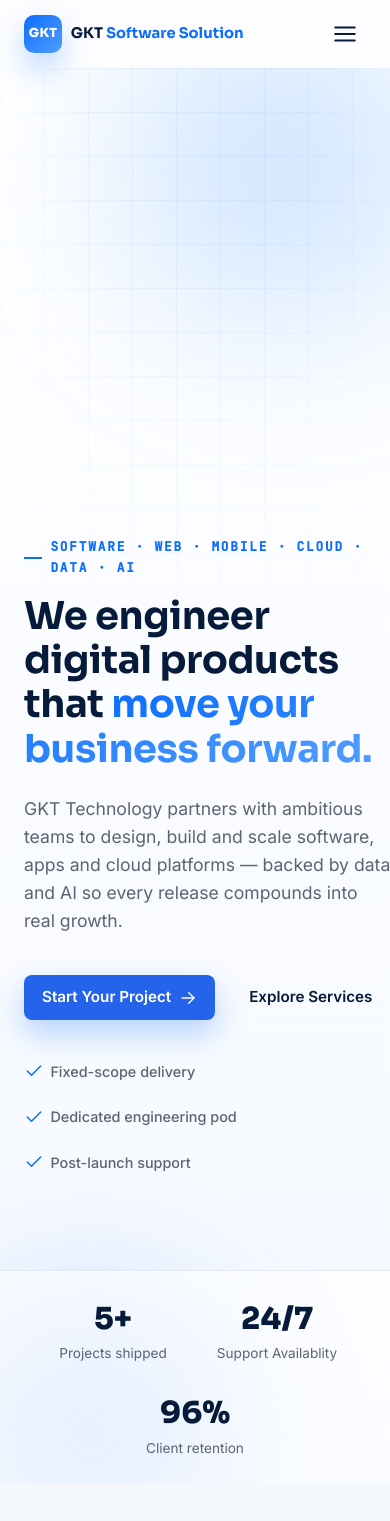
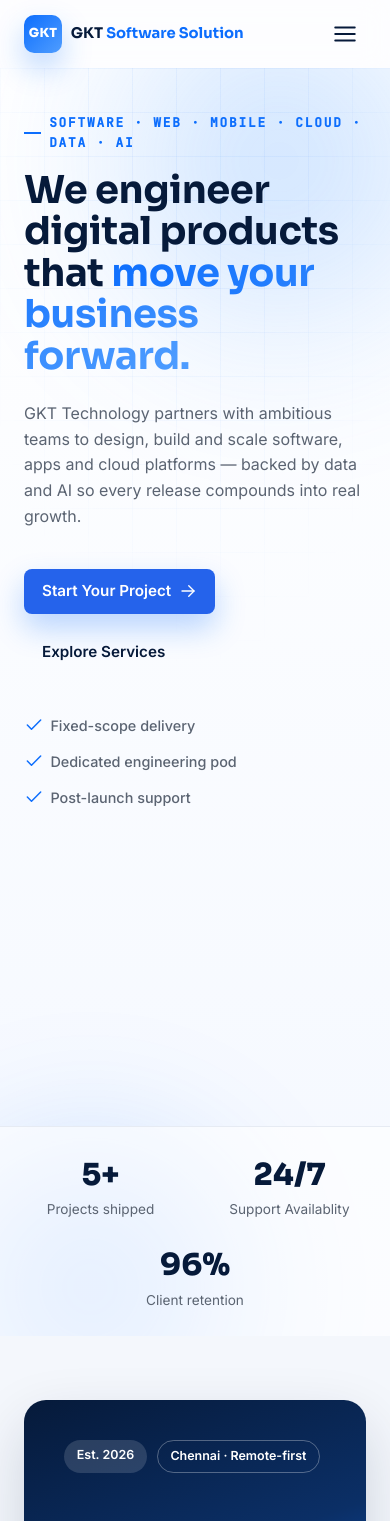
Before and after one commit to gktsoftwareteam/GKT-Website, a React (Create React App) app in the folder frontend/: page / in a window 390 px wide. Shown: the top 1521 px of the page. Built offline with nearby package versions, Linux system fonts and the light colour scheme.

Commit message:
mobile issue fixed

```diff
--- a/frontend/src/css/hero.css
+++ b/frontend/src/css/hero.css
@@ -1,261 +1,702 @@
+/* =========================================
+   HERO
+========================================= */
+
 .hero {
   position: relative;
+  width: 100%;
+  max-width: 100%;
+  min-width: 0;
+
   overflow: hidden;
+
   padding-top: var(--space-2xl);
+
   background: var(--gradient-surface);
 }
+
+
+/* =========================================
+   HERO BACKDROP
+========================================= */
 
 .hero__backdrop {
   position: absolute;
   inset: 0;
+
+  width: 100%;
+  height: 100%;
+
   z-index: 0;
+
   overflow: hidden;
 }
 
+
+/* =========================================
+   BLOBS
+========================================= */
+
 .hero__blob {
   position: absolute;
+
   border-radius: 50%;
+
   filter: blur(70px);
+
   opacity: 0.35;
+
   animation: float 12s ease-in-out infinite;
+
+  pointer-events: none;
 }
+
 .hero__blob--one {
   width: 460px;
   height: 460px;
+
   top: -160px;
   right: -120px;
-  background: radial-gradient(circle, var(--color-secondary), transparent 70%);
+
+  background:
+    radial-gradient(
+      circle,
+      var(--color-secondary),
+      transparent 70%
+    );
 }
+
 .hero__blob--two {
   width: 380px;
   height: 380px;
+
   bottom: -140px;
   left: -100px;
-  background: radial-gradient(circle, var(--color-primary), transparent 70%);
+
+  background:
+    radial-gradient(
+      circle,
+      var(--color-primary),
+      transparent 70%
+    );
+
   animation-delay: -6s;
 }
 
+
+/* =========================================
+   BACKGROUND GRID
+========================================= */
+
 .hero__grid {
   position: absolute;
+
   inset: 0;
-  background-image: linear-gradient(rgba(13, 110, 253, 0.05) 1px, transparent 1px),
-    linear-gradient(90deg, rgba(13, 110, 253, 0.05) 1px, transparent 1px);
+
+  width: 100%;
+  height: 100%;
+
+  background-image:
+    linear-gradient(
+      rgba(13, 110, 253, 0.05) 1px,
+      transparent 1px
+    ),
+    linear-gradient(
+      90deg,
+      rgba(13, 110, 253, 0.05) 1px,
+      transparent 1px
+    );
+
   background-size: 44px 44px;
-  mask-image: radial-gradient(ellipse 80% 60% at 50% 0%, black 30%, transparent 80%);
+
+  mask-image:
+    radial-gradient(
+      ellipse 80% 60% at 50% 0%,
+      black 30%,
+      transparent 80%
+    );
+
+  pointer-events: none;
 }
 
+
+/* =========================================
+   FLOAT ANIMATION
+========================================= */
+
 @keyframes float {
-  0%, 100% { transform: translateY(0) scale(1); }
-  50% { transform: translateY(24px) scale(1.05); }
+  0%,
+  100% {
+    transform: translateY(0) scale(1);
+  }
+
+  50% {
+    transform: translateY(24px) scale(1.05);
+  }
 }
+
+
+/* =========================================
+   HERO CONTENT
+========================================= */
 
 .hero__inner {
   position: relative;
+
   z-index: 1;
+
+  width: 100%;
+  max-width: 100%;
+
   display: grid;
-  grid-template-columns: 1.05fr 0.95fr;
+
+  grid-template-columns: minmax(0, 1.05fr) minmax(0, 0.95fr);
+
   gap: var(--space-2xl);
+
   align-items: center;
+
   padding-bottom: var(--space-2xl);
+
+  min-width: 0;
+}
+
+
+/* =========================================
+   HERO COPY
+========================================= */
+
+.hero__copy {
+  min-width: 0;
+  max-width: 100%;
 }
 
 .hero__copy h1 {
   font-size: var(--fs-h1);
+
   margin-bottom: var(--space-md);
+
+  max-width: 100%;
 }
+
+
+/* =========================================
+   HIGHLIGHT
+========================================= */
 
 .hero__highlight {
   background: var(--gradient-primary);
+
   -webkit-background-clip: text;
   background-clip: text;
+
   color: transparent;
 }
 
+
+/* =========================================
+   LEAD
+========================================= */
+
 .hero__lead {
   font-size: 1.1rem;
+
   color: var(--color-text-muted);
+
   max-width: 540px;
+
   margin-bottom: var(--space-lg);
 }
 
+
+/* =========================================
+   CTA
+========================================= */
+
 .hero__cta-row {
   display: flex;
+
   gap: 1rem;
+
   flex-wrap: wrap;
+
   margin-bottom: var(--space-lg);
 }
 
+
+/* =========================================
+   TRUST
+========================================= */
+
 .hero__trust {
   display: flex;
+
   flex-wrap: wrap;
+
   gap: 1.4rem;
+
   color: var(--color-text-muted);
+
   font-size: 0.9rem;
+
   font-weight: 500;
+
+  padding: 0;
+  margin: 0;
+
+  list-style: none;
 }
+
 .hero__trust li {
   display: flex;
+
   align-items: center;
+
   gap: 0.4rem;
 }
+
 .hero__trust svg {
   color: var(--color-primary);
 }
 
-/* Visual panel */
+
+/* =========================================
+   VISUAL PANEL
+========================================= */
+
 .hero__visual {
   position: relative;
+
+  width: 100%;
+
+  max-width: 100%;
+
+  min-width: 0;
 }
 
 .hero__panel {
+  width: 100%;
+  max-width: 100%;
+
   background: var(--color-navy);
+
   border-radius: var(--radius-lg);
+
   box-shadow: var(--shadow-lg);
+
   overflow: hidden;
-  transform: perspective(1000px) rotateY(-6deg) rotateX(2deg);
-  transition: transform var(--transition-med);
+
+  transform:
+    perspective(1000px)
+    rotateY(-6deg)
+    rotateX(2deg);
+
+  transition:
+    transform var(--transition-med);
 }
+
 .hero__panel:hover {
-  transform: perspective(1000px) rotateY(0deg) rotateX(0deg);
+  transform:
+    perspective(1000px)
+    rotateY(0deg)
+    rotateX(0deg);
 }
+
+
+/* =========================================
+   PANEL BAR
+========================================= */
 
 .hero__panel-bar {
   display: flex;
+
   align-items: center;
+
   gap: 0.4rem;
+
   padding: 0.85rem 1.1rem;
+
   background: rgba(255, 255, 255, 0.06);
 }
+
 .hero__dot {
   width: 10px;
   height: 10px;
+
+  flex-shrink: 0;
+
   border-radius: 50%;
 }
-.hero__dot--red { background: #ff5f56; }
-.hero__dot--yellow { background: #ffbd2e; }
-.hero__dot--green { background: #27c93f; }
+
+.hero__dot--red {
+  background: #ff5f56;
+}
+
+.hero__dot--yellow {
+  background: #ffbd2e;
+}
+
+.hero__dot--green {
+  background: #27c93f;
+}
+
 .hero__panel-title {
   margin-left: 0.6rem;
+
   font-family: var(--font-mono);
+
   font-size: 0.78rem;
+
   color: rgba(255, 255, 255, 0.55);
 }
 
+
+/* =========================================
+   CODE
+========================================= */
+
 .hero__panel-code {
   padding: 1.4rem 1.2rem;
+
   font-family: var(--font-mono);
+
   font-size: 0.88rem;
+
   color: #cfe0ff;
+
   min-height: 230px;
+
   white-space: pre;
+
+  overflow-x: auto;
 }
 
 .hero__code-line {
   display: flex;
 }
+
 .hero__line-no {
   width: 1.6rem;
+
+  flex-shrink: 0;
+
   color: rgba(255, 255, 255, 0.25);
-  flex-shrink: 0;
+
   user-select: none;
 }
 
 .hero__caret {
   display: inline-block;
+
   width: 7px;
+
   height: 1em;
+
   background: var(--color-secondary);
+
   margin-left: 2px;
+
   vertical-align: text-bottom;
+
   animation: blink 1s step-end infinite;
 }
+
 @keyframes blink {
-  50% { opacity: 0; }
+  50% {
+    opacity: 0;
+  }
 }
+
+
+/* =========================================
+   FLOATING CARDS
+========================================= */
 
 .hero__float {
   position: absolute;
+
   display: flex;
+
   flex-direction: column;
+
   background: #fff;
+
   border-radius: var(--radius-md);
+
   box-shadow: var(--shadow-md);
+
   padding: 0.8rem 1.1rem;
+
   animation: bob 5s ease-in-out infinite;
 }
+
 .hero__float strong {
   font-family: var(--font-display);
+
   font-size: 1.3rem;
+
   color: var(--color-primary);
 }
+
 .hero__float span {
   font-size: 0.78rem;
+
   color: var(--color-text-muted);
 }
+
 .hero__float--uptime {
   top: -22px;
   left: -28px;
+
   animation-delay: -1.5s;
 }
+
 .hero__float--deploy {
   bottom: -24px;
   right: -20px;
 }
 
 @keyframes bob {
-  0%, 100% { transform: translateY(0); }
-  50% { transform: translateY(-10px); }
+  0%,
+  100% {
+    transform: translateY(0);
+  }
+
+  50% {
+    transform: translateY(-10px);
+  }
 }
+
+
+/* =========================================
+   STATS
+========================================= */
 
 .hero__stats {
   position: relative;
+
   z-index: 1;
+
+  width: 100%;
+
   border-top: 1px solid var(--color-border);
+
   background: rgba(255, 255, 255, 0.6);
 }
+
 .hero__stats-row {
   display: flex;
+
   justify-content: space-between;
+
   padding: var(--space-md) 1.5rem;
+
   flex-wrap: wrap;
+
   gap: var(--space-md);
 }
+
 .hero__stat {
   display: flex;
+
   flex-direction: column;
+
   align-items: center;
+
   min-width: 140px;
 }
+
 .hero__stat-value {
   font-family: var(--font-display);
+
   font-size: 1.9rem;
+
   font-weight: 800;
+
   color: var(--color-navy);
 }
+
 .hero__stat-label {
   font-size: 0.85rem;
+
   color: var(--color-text-muted);
 }
 
+
+/* =========================================
+   TABLET
+========================================= */
+
 @media (max-width: 980px) {
+
+  .hero {
+    width: 100%;
+    max-width: 100%;
+  }
+
   .hero__inner {
-    grid-template-columns: 1fr;
+    width: 100%;
+    max-width: 100%;
+
+    grid-template-columns: minmax(0, 1fr);
+
+    gap: var(--space-xl);
+
+    padding-bottom: var(--space-xl);
   }
+
+  .hero__copy {
+    width: 100%;
+    max-width: 100%;
+  }
+
   .hero__visual {
     order: -1;
+
+    width: 100%;
+
     max-width: 460px;
+
     margin: 0 auto;
   }
+
   .hero__panel {
     transform: none;
   }
+
   .hero__stats-row {
     justify-content: center;
   }
 }
 
+
+/* =========================================
+   MOBILE
+========================================= */
+
+@media (max-width: 768px) {
+
+  .hero {
+    width: 100% !important;
+    max-width: 100% !important;
+
+    padding-top: 70px;
+
+    overflow: hidden;
+  }
+
+  .hero__inner {
+    width: 100% !important;
+    max-width: 100% !important;
+
+    display: block !important;
+
+    padding-bottom: 50px;
+  }
+
+  .hero__copy {
+    width: 100% !important;
+    max-width: 100% !important;
+
+    min-width: 0 !important;
+  }
+
+  .hero__copy h1 {
+    width: 100%;
+
+    max-width: 100%;
+
+    line-height: 1.08;
+  }
+
+  .hero__lead {
+    width: 100%;
+
+    max-width: 100%;
+
+    font-size: 1rem;
+
+    line-height: 1.6;
+  }
+
+  .hero__cta-row {
+    width: 100%;
+
+    align-items: center;
+  }
+
+  .hero__trust {
+    flex-direction: column;
+
+    gap: 0.8rem;
+  }
+
+  .hero__visual {
+    width: 100% !important;
+
+    max-width: 100% !important;
+
+    margin: 0 0 30px;
+  }
+
+  .hero__panel {
+    width: 100%;
+
+    transform: none;
+  }
+
+  .hero__stats-row {
+    width: 100%;
+
+    padding-left: 20px;
+    padding-right: 20px;
+
+    justify-content: space-around;
+  }
+
+  .hero__stat {
+    min-width: 90px;
+  }
+}
+
+
+/* =========================================
+   SMALL PHONE
+========================================= */
+
 @media (max-width: 480px) {
+
+  .hero {
+    padding-top: 45px;
+  }
+
   .hero__float {
     display: none;
   }
+
+  .hero__panel-code {
+    font-size: 0.75rem;
+
+    padding: 1rem;
+
+    min-height: 190px;
+  }
+
+  .hero__stats-row {
+    display: grid;
+
+    grid-template-columns: repeat(2, 1fr);
+
+    gap: 20px;
+
+    padding: 24px 16px;
+  }
+
+  .hero__stat:last-child {
+    grid-column: 1 / -1;
+  }
+
+  .hero__stat {
+    min-width: 0;
+  }
 }
```
